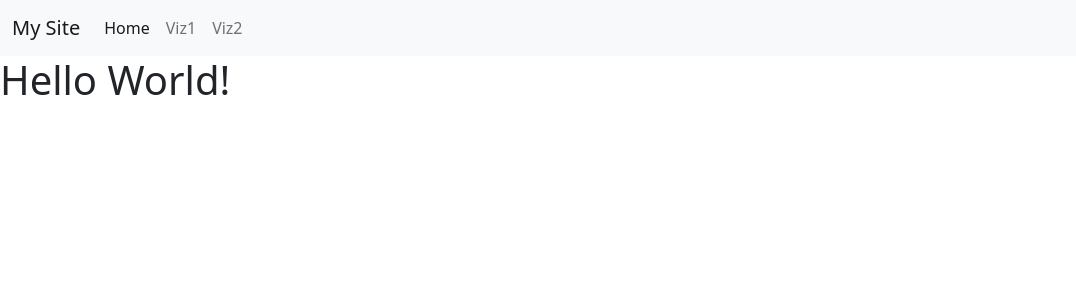
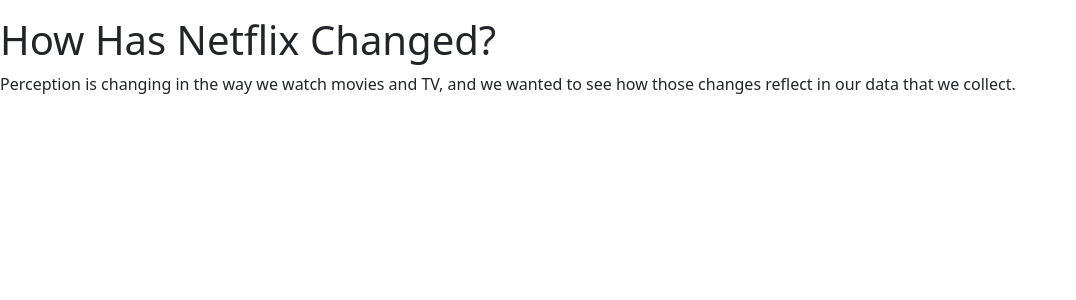
Before and after one commit to doublealogic/Diversity-In-Netflix, a Flask app: page / in a window 1280 px wide. Shown: the top 300 px of the page, without its empty margins (0-1076 px from the left). Run offline with Flask 2, Linux system fonts and the light colour scheme.

Commit message:
html work

```diff
--- a/app.py
+++ b/app.py
@@ -10,13 +10,14 @@
 def home():
     return render_template('index.html')
 
-@app.route('/viz1')
-def viz1():
-    return render_template('viz1.html')
+@app.route('/bubble')
+def bubble():
+    return render_template('bubble.html')
 
-@app.route('/viz2')
-def viz2():
-    return render_template('viz2.html')
+@app.route('/heatmap')
+def heatmap():
+    return render_template('heatmap.html')
+
 
 
 @app.route('/db_data', methods=['GET'])
--- a/templates/index.html
+++ b/templates/index.html
@@ -11,12 +11,20 @@
     <title>Netflix Viewing habits</title>
 </head>
 <body>
-    {% include 'navbar.html' %}
+
+    <ul id="navigation">
+        {% for item in navigation %}
+        <a href="{{ navbar.html }}"></a>
+        {% endfor %}
+    </ul>
 
     {% block main %}
     <h1>
-        Hello World!
+        How Has Netflix Changed?
     </h1>
+        <p>
+            Perception is changing in the way we watch movies and TV, and we wanted to see how those changes reflect in our data that we collect.
+        </p>
     {% endblock %}
 
     <!-- ...and JavaScript goes here -->
--- a/templates/navbar.html
+++ b/templates/navbar.html
@@ -1,21 +1,16 @@
 <nav class="navbar navbar-expand-lg navbar-light bg-light">
-    <div class="container-fluid">
-      <a class="navbar-brand" href="/">My Site</a>
-      <button class="navbar-toggler" type="button" data-bs-toggle="collapse" data-bs-target="#navbarNav" aria-controls="navbarNav" aria-expanded="false" aria-label="Toggle navigation">
-        <span class="navbar-toggler-icon"></span>
-      </button>
-      <div class="collapse navbar-collapse" id="navbarNav">
-        <ul class="navbar-nav">
-          <li class="nav-item">
-            <a class="nav-link active" aria-current="page" href="/">Home</a>
-          </li>
-          <li class="nav-item">
-            <a class="nav-link" href="/viz1">Viz1</a>
-          </li>
-          <li class="nav-item">
-            <a class="nav-link" href="/viz2">Viz2</a>
-          </li>
-        </ul>
+  <div class="container-fluid">
+    <a class="navbar-brand" href="#">Project 2</a>
+    <button class="navbar-toggler" type="button" data-bs-toggle="collapse" data-bs-target="#navbarNavAltMarkup" aria-controls="navbarNavAltMarkup" aria-expanded="false" aria-label="Toggle navigation">
+      <span class="navbar-toggler-icon"></span>
+    </button>
+    <div class="collapse navbar-collapse" id="navbarNavAltMarkup">
+      <div class="navbar-nav">
+        <a class="nav-link active" aria-current="page" href="index.html">Home</a>
+        <a class="nav-link" href="bubble.html">Bubble Chart</a>
+        <a class="nav-link" href="heatmap">Heatmap</a>
+        <a class="nav-link disabled" href="Data.html">Data</a>
       </div>
     </div>
+  </div>
 </nav>
```
